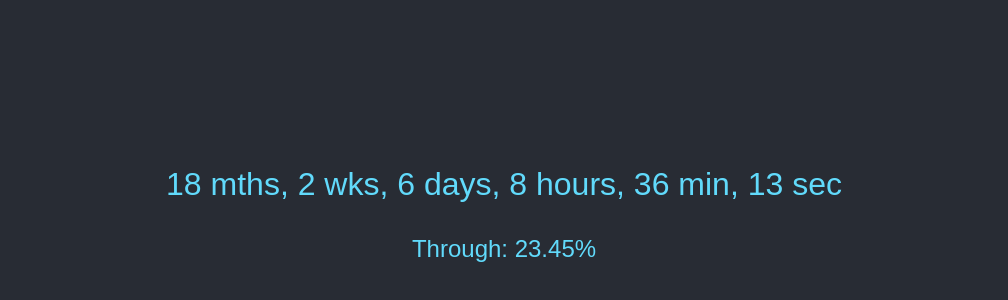
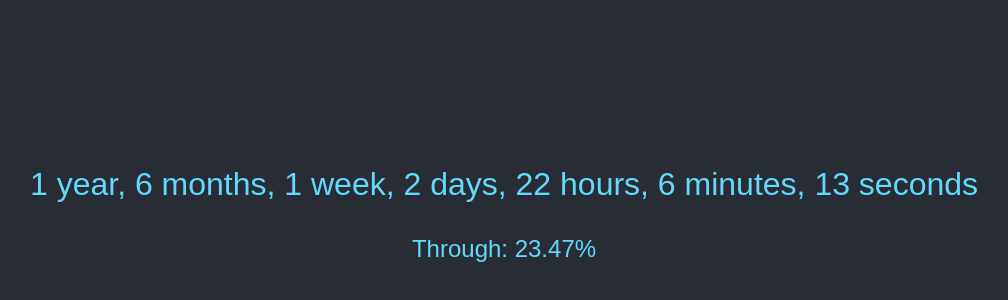
Before and after one commit to ReneMalingre/TicToc, a plain HTML site: page index.html in a window 1280 px wide. Shown: the part 190-490 px from the top of the page, without its empty margins (136-1144 px from the left). Drawn offline with nearby package versions, Linux system fonts and the light colour scheme.

Commit message:
Improved calculations of time remaining

```diff
--- a/index.html
+++ b/index.html
@@ -30,6 +30,11 @@
       <p id="time"></p>
       <p class="percentage" id="percentage"></p>
     </div>
+    <script src="https://cdnjs.cloudflare.com/ajax/libs/dayjs/1.11.12/dayjs.min.js"></script>
+    <script src="https://cdnjs.cloudflare.com/ajax/libs/dayjs/1.11.12/plugin/utc.min.js"></script>
+    <script src="https://cdnjs.cloudflare.com/ajax/libs/dayjs/1.11.12/plugin/timezone.min.js"></script>
+    <script src="https://cdnjs.cloudflare.com/ajax/libs/dayjs/1.11.9/plugin/isSameOrAfter.min.js"></script>
+
     <script src="script.js"></script>
   </body>
 </html>
--- a/script.js
+++ b/script.js
@@ -1,51 +1,76 @@
+// Extend Day.js with the necessary plugins
+dayjs.extend(dayjs_plugin_utc);
+dayjs.extend(dayjs_plugin_timezone);
+dayjs.extend(dayjs_plugin_isSameOrAfter);
+
 function countdown() {
-  // Contract start and end dates
-  const startDate = new Date("2024-02-29T00:00:00");
-  const endDate = new Date("2026-02-28T17:15:00");
-  const adelaideTimeZone = "Australia/Adelaide";
+  // Contract start date: 9:00 am, 29th February 2024 in Adelaide, South Australia
+  const contractStartDate = dayjs.tz("2024-02-29 09:00", "Australia/Adelaide");
+
+  // Contract end date: 5:15 pm, 28th February 2026 in Adelaide, South Australia
+  const endDate = dayjs.tz("2026-02-28 17:15", "Australia/Adelaide");
 
   function updateCountdown() {
-    const now = new Date();
+    // Get current time in Adelaide
+    const now = dayjs.tz(dayjs(), "Australia/Adelaide");
 
-    // Time calculations for countdown
-    const timeDifference = endDate - now;
-    if (timeDifference <= 0) {
+    if (now.isSameOrAfter(endDate)) {
       document.getElementById("time").innerHTML = "Time's up!";
       document.getElementById("percentage").innerHTML = "100% through!";
       clearInterval(interval);
       return;
     }
 
-    const months = Math.floor(timeDifference / (1000 * 60 * 60 * 24 * 30));
-    const weeks = Math.floor(
-      (timeDifference % (1000 * 60 * 60 * 24 * 30)) / (1000 * 60 * 60 * 24 * 7)
+    // Calculate the remaining time
+    const years = endDate.diff(now, "year");
+    const months = endDate.diff(now.add(years, "year"), "month");
+    const days = endDate.diff(
+      now.add(years, "year").add(months, "month"),
+      "day"
     );
-    const days = Math.floor(
-      (timeDifference % (1000 * 60 * 60 * 24 * 7)) / (1000 * 60 * 60 * 24)
+
+    // Calculate the number of full weeks and remaining days
+    const weeks = Math.floor(days / 7);
+    const remainingDays = days % 7;
+
+    const hours = endDate.diff(
+      now.add(years, "year").add(months, "month").add(days, "day"),
+      "hour"
     );
-    const hours = Math.floor(
-      (timeDifference % (1000 * 60 * 60 * 24)) / (1000 * 60 * 60)
+    const minutes = endDate.diff(
+      now
+        .add(years, "year")
+        .add(months, "month")
+        .add(days, "day")
+        .add(hours, "hour"),
+      "minute"
     );
-    const minutes = Math.floor(
-      (timeDifference % (1000 * 60 * 60)) / (1000 * 60)
+    const seconds = endDate.diff(
+      now
+        .add(years, "year")
+        .add(months, "month")
+        .add(days, "day")
+        .add(hours, "hour")
+        .add(minutes, "minute"),
+      "second"
     );
-    const seconds = Math.floor((timeDifference % (1000 * 60)) / 1000);
 
     // Calculate the percentage of the contract elapsed
-    const totalContractTime = endDate - startDate;
-    const elapsedTime = now - startDate;
+    const totalContractTime = endDate.diff(contractStartDate);
+    const elapsedTime = now.diff(contractStartDate);
     const percentageElapsed = (elapsedTime / totalContractTime) * 100;
 
-    // Display the countdown
+    // Display the countdown with singular/plural terms
     let innerHTML = "";
-    if (months > 0) {
-      innerHTML += `${months} mths, `;
-    }
-    if (weeks > 0) {
-      innerHTML += `${weeks} wks, `;
-    }
-
-    innerHTML += `${days} days, ${hours} hours, ${minutes} min, ${seconds} sec`;
+    if (years > 0) innerHTML += `${years} year${years > 1 ? "s" : ""}, `;
+    if (months > 0) innerHTML += `${months} month${months > 1 ? "s" : ""}, `;
+    if (weeks > 0) innerHTML += `${weeks} week${weeks > 1 ? "s" : ""}, `;
+    if (remainingDays > 0)
+      innerHTML += `${remainingDays} day${remainingDays > 1 ? "s" : ""}, `;
+    if (hours > 0) innerHTML += `${hours} hour${hours > 1 ? "s" : ""}, `;
+    if (minutes > 0)
+      innerHTML += `${minutes} minute${minutes > 1 ? "s" : ""}, `;
+    innerHTML += `${seconds} second${seconds > 1 ? "s" : ""}`;
 
     document.getElementById("time").innerHTML = innerHTML;
 
```
